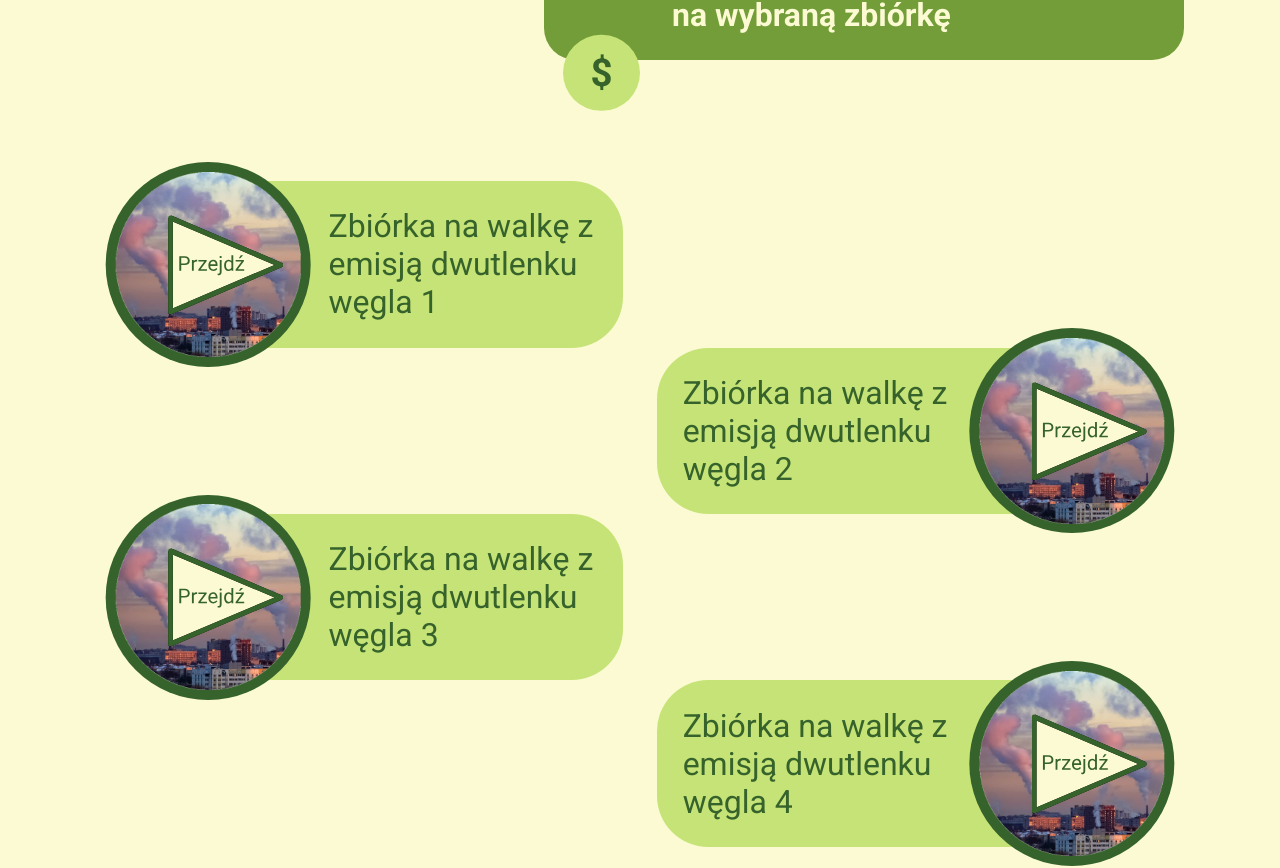
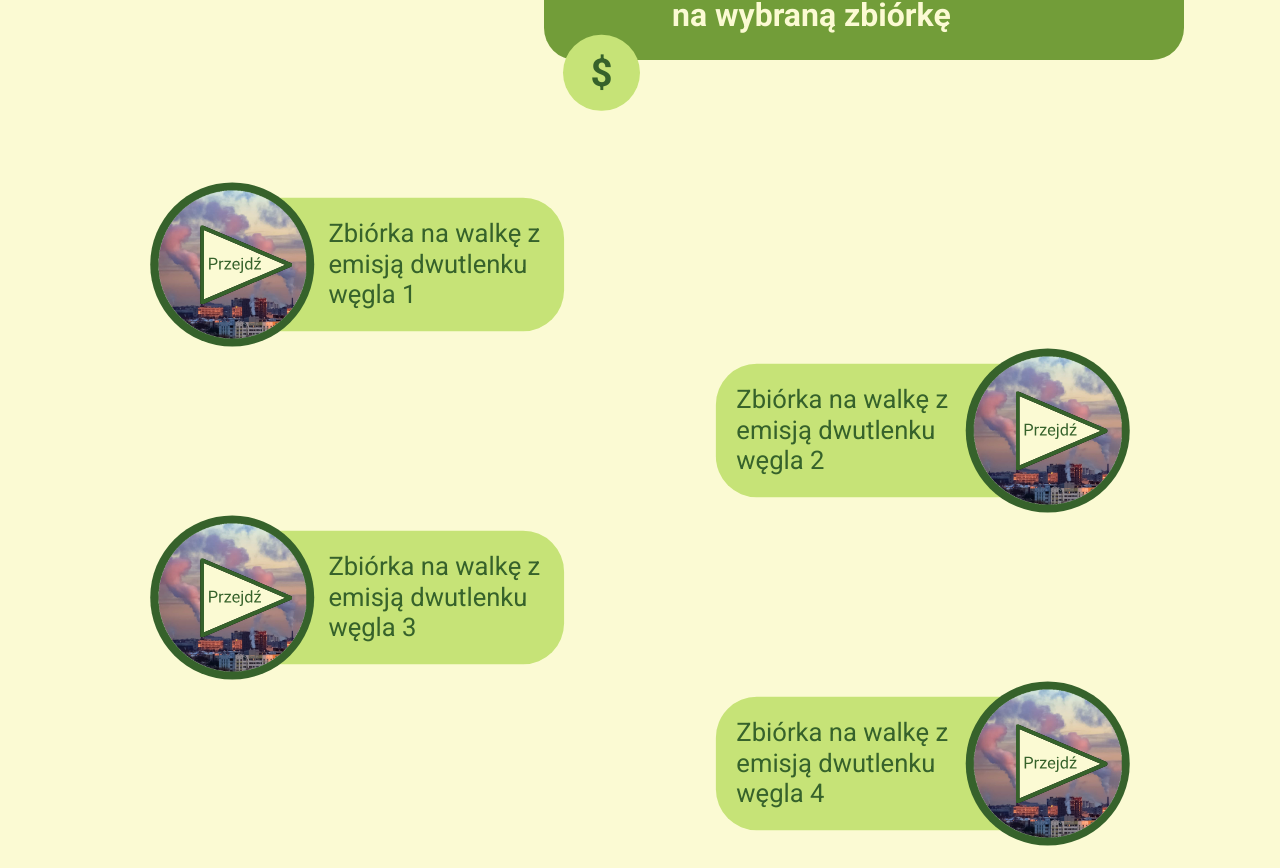
Before and after one commit to apoczwardowski/bardziejEKO, a Vue app: page / in a window 1280 px wide. Shown: the part 2587-3455 px from the top of the page. Built offline with nearby package versions, Linux system fonts and the light colour scheme.

Commit message:
fixed the size of charities, due to it being too big according to its title

```diff
--- a/src/components/Charity.vue
+++ b/src/components/Charity.vue
@@ -169,6 +169,7 @@ $tablet: 1030px;
 		align-items: center;
 		width: 46vw;
 		margin-bottom: 10vw;
+		transform: scale(.80);
 
 		.charitycircle {
 			display: flex;
@@ -222,6 +223,7 @@ $tablet: 1030px;
 		flex-direction: row;
 		align-items: center;
 		margin-top: 10vw;
+		transform: scale(.80);
 
 		.charitycircle {
 			display: flex;
```
